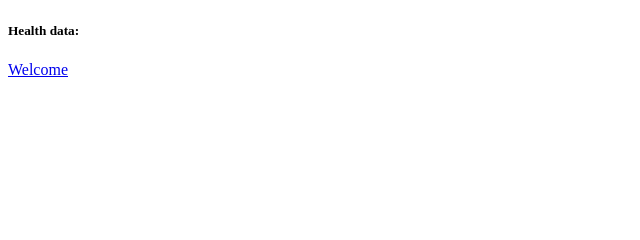
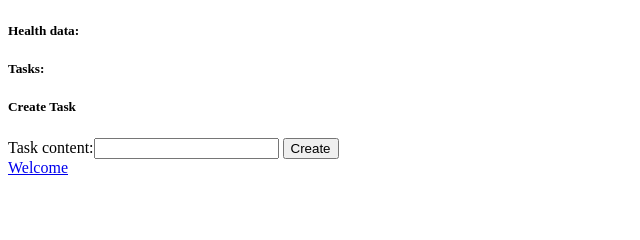
Before and after one commit to TianchenMa/elec5620, a Django app: template templates/health/enduser_homepage.html in a window 1280 px wide. Shown: the part 125-365 px from the top of the page, without its empty margins (0-640 px from the left). Run offline with Django 3.2, Linux system fonts and the light colour scheme; the template is opened without the code that fills it, so the values that code supplies are empty.

```diff
--- a/templates/health/enduser_homepage.html
+++ b/templates/health/enduser_homepage.html
@@ -45,4 +45,22 @@
         </ul>
     {% endif %}
 
+    <h5>Tasks:</h5>
+    <ul>
+    {% for task in tasks %}
+        <li>
+        Content: {{ task.content }}<br>
+        Publish Date: {{ task.send_date }}
+        </li>
+    {% endfor %}
+    </ul>
+    {% if not self %}
+        <h5>Create Task</h5>
+        <form action="{% url 'health:doctor_operations' page_owner.id 'create_task' %}" method="post">
+        {% csrf_token %}
+        Task content:<input type="text" name="content"/>
+        <button type="submit">Create</button>
+        </form>
+    {% endif %}
+
 {% endblock %}
```
Also changed, not shown: health/views.py (+26 -1 lines).
